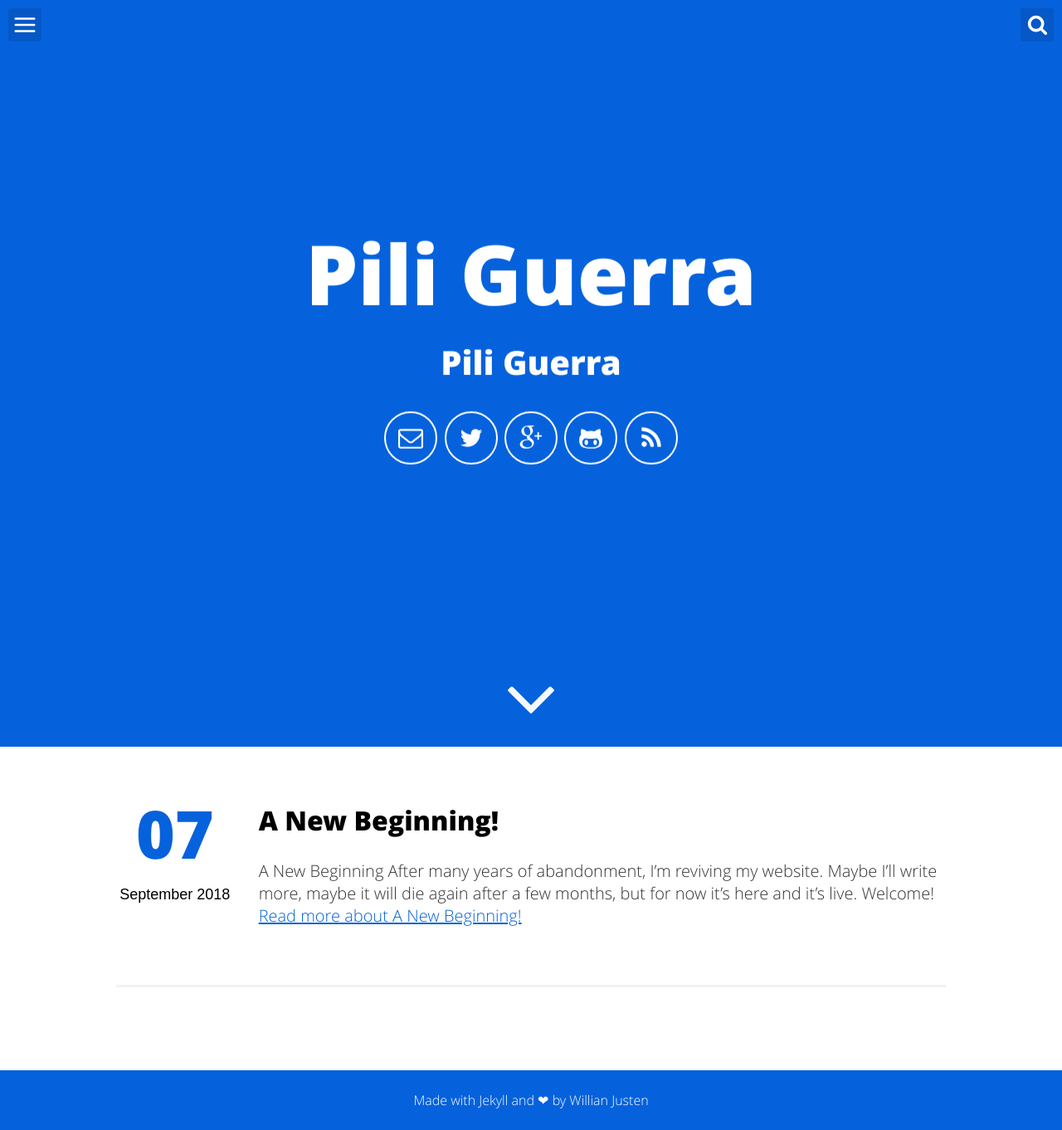
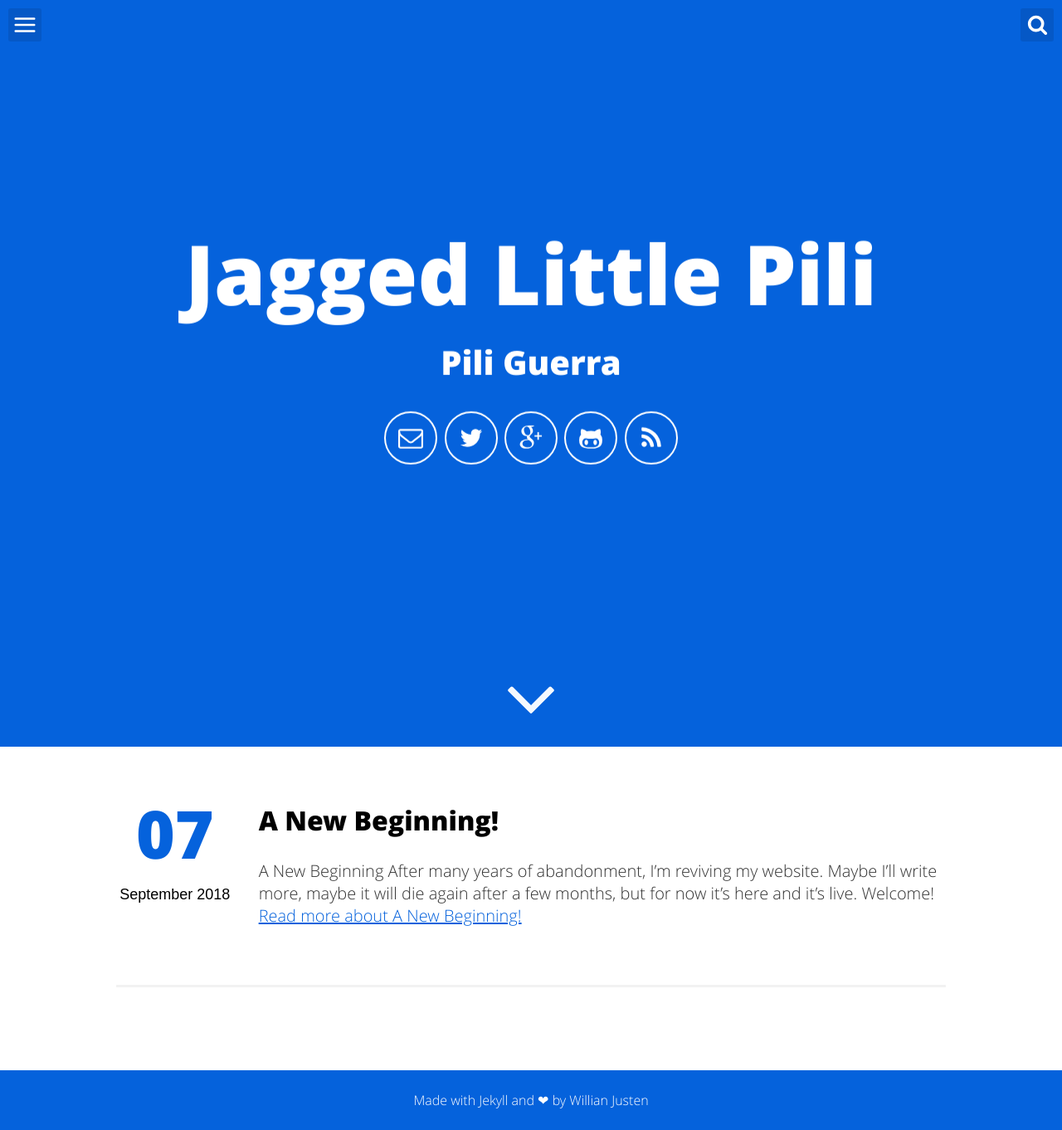
Before and after one commit to mpguerra/mpguerra.github.io, a Jekyll site: the page built from index.html, in a window 1280 px wide. Shown: the whole page at 83% size. Built offline with Jekyll 4.4.1, drawn with Linux system fonts in a browser that asks for light colours.

Commit message:
Update values

```diff
--- a/_config.yml
+++ b/_config.yml
@@ -5,7 +5,7 @@ baseurl: ""
 remote_theme: willianjusten/will-jekyll-template
 
 # User settings
-username: Pili Guerra
+username: Jagged Little Pili
 user_description: Technologist, troubleshooter, maker
 user_title: Pili Guerra
 email: pili@piliguerra.com
@@ -31,7 +31,7 @@ links:
   - title: Home
     url: /
   - title: Photos
-    url: photos.piliguerra.com
+    url: https://photos.piliguerra.com
     external: true
   - title: Tags
     url: /tags
```
